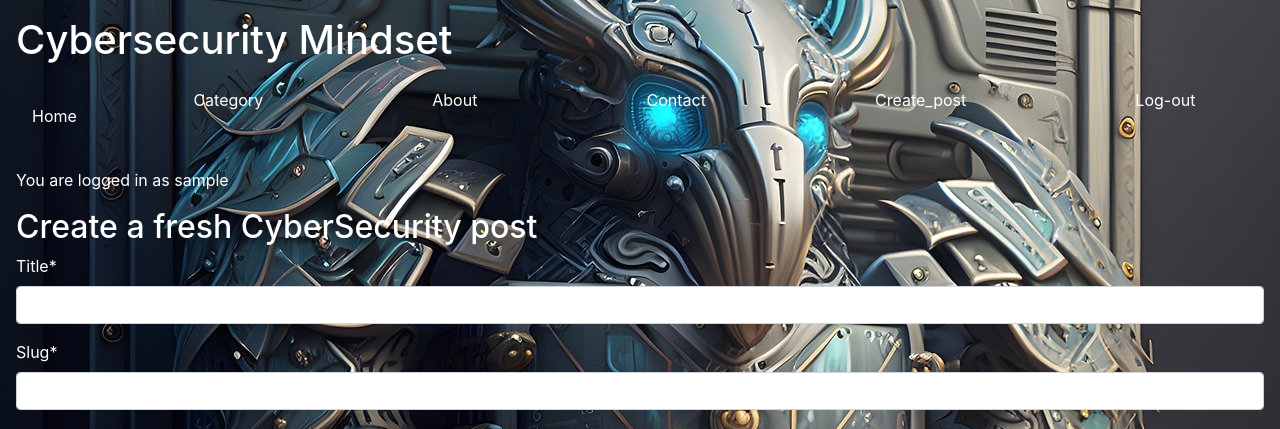
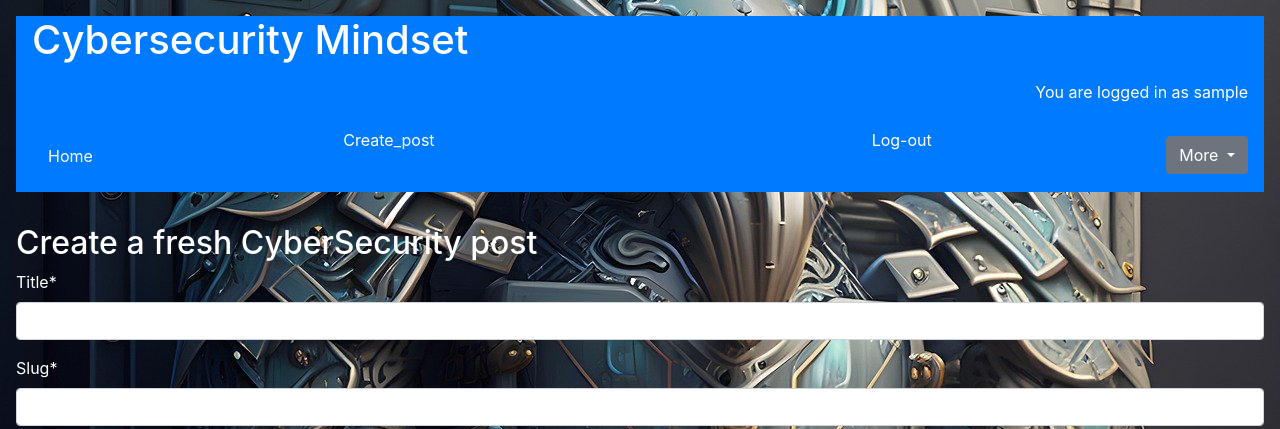
Before and after one commit to Adimserious/cyber-security-blog, a Django app: page /create/ in a window 1280 px wide. Shown: the top 429 px of the page. Run offline with Django 4.2, Linux system fonts and the light colour scheme; the visitor is signed in with stand-in values (Sample User, id 1); data that the repository does not hold is empty; some libraries are stand-ins or nearby versions.

```diff
--- a/blog/models.py
+++ b/blog/models.py
@@ -27,7 +27,7 @@ class Blog_post(models.Model):
     published = models.DateTimeField(default=timezone.now)
     updated = models.DateTimeField(auto_now=True)
     status = models.IntegerField(choices=STATUS_CHOICES, default=0)
-    category = models.ForeignKey(Category, on_delete=models.PROTECT, related_name="blog_post", default=1)
+    category = models.ForeignKey(Category, on_delete=models.PROTECT, related_name="category", default=1)
     # Meta data class with ordering attribute to sort result by the published field
     class Meta:
         ordering = ["-published"]
--- a/blog/templates/blog/create_post.html
+++ b/blog/templates/blog/create_post.html
@@ -8,11 +8,13 @@
 
 <div class="create_post text-white text-end m-3">
     <h2>Create a fresh CyberSecurity post</h2>
-    <form class="post-form" action="{% url 'create' %}" method="post" enctype="multipart/form-data">
+    <form class="post-form" action="{% url 'create' %}" method="POST" enctype="multipart/form-data">
         {{ form | crispy }}
         {% csrf_token %}
         <button class="btn btn-primary" type="submit">Create</button>
     </form>
 </div>
 
+
+
 {% endblock %}
--- a/blog/templates/blog/read_more.html
+++ b/blog/templates/blog/read_more.html
@@ -58,7 +58,8 @@
             <div class="card-body">
 
                 {% for comment in comments %}
-                <div class=" {% if not comment.approved and comment.author == user %} faded{% elif not comment.approved %} d-none{% endif %}">
+                <div class="{% if not comment.approved and comment.author == user %}
+                faded{% elif not comment.approved %}d-none{% endif %}">
                     <p class="font-weight-bold">
                         {{ comment.author }}
                         <span class="font-weight-normal">
--- a/blog/views.py
+++ b/blog/views.py
@@ -64,8 +64,16 @@ def read_more(request, slug):
         "comment_post": comment_post},
     )
 
+
 @login_required(login_url="/accounts/login/")
 def create_post(request):
+    """
+    Users create post
+
+    **Template:**
+
+    :template:`blog/create_post.html`
+    """
     if request.method == 'POST':
         form = forms.CreatePost(data=request.POST,)
         if form.is_valid():
--- a/templates/base.html
+++ b/templates/base.html
@@ -37,29 +37,26 @@
 
 <body>
     <header class="">
-        <div>
+        <div class="bg-primary text-end m-3">
             <a href="{% url 'home' %}">
                 <h1 class="text-end m-3 text-white logo">Cybersecurity Mindset</h1>
             </a>
+            <div>
+                {% if user.is_authenticated %}
+                <p class="text-end m-3 text-white text-right">You are logged in as {{ user }}</p>
+                {% else %}
+                <p class="text-end m-3 text-white text-right">Log in to create a post and leave a comment</p>
+                {% endif %}
+            </div>
 
             <ul class="nav nav-pills nav-fill">
                 <li class="text-end m-3">
                     <a class="nav-link text-white {% if request.path == home_url %}active{% endif %}"
                         href="{% url 'home' %}">Home</a>
                 </li>
-                <li class="nav-item">
-                    <a class="nav-link text-white" href="#">Category </a>
-                </li>
-                <li class="nav-item">
-                    <a class="nav-link text-white {% if request.path == about_url %}active{%endif%}" aria-current="page"
-                        href="{% url 'about_page' %}">About</a>
-                </li>
-                <li class="nav-item">
-                    <a class="nav-link text-white {% if request.path == contact %}active{%endif%}"
-                        href="{% url 'contact' %}">Contact</a>
-                </li>
+
                 {% if user.is_authenticated %}
-                <li class="nav-item">
+                <li class="nav-item nav-fill">
                     <a class="nav-link text-white {% if request.path == contact %}active{%endif%}"
                         href="{% url 'create' %}">Create_post</a>
                 </li>
@@ -77,7 +74,29 @@
                         href="{% url 'account_login' %}">Login</a>
                 </li>
                 {% endif %}
+
+
+
+                <div class="dropdown text-end m-3">
+                    <button class="btn btn-secondary dropdown-toggle" type="button" id="dropdownMenu2"
+                        data-toggle="dropdown" aria-haspopup="true" aria-expanded="false">
+                        More
+                    </button>
+                    <ul>
+                        <div class="dropdown-menu" aria-labelledby="dropdownMenu2">
+                            <button class="dropdown-item" type="button">
+                                <a href="#">Category </a>
+                            </button>
+                            <button class="dropdown-item" type="button"><a
+                                    class=" {% if request.path == about_url %}active{%endif%}" aria-current="page"
+                                    href="{% url 'about_page' %}">About</a></button>
+                            <button class="dropdown-item" type="button"><a
+                                    class=" {% if request.path == contact %}active{%endif%}"
+                                    href="{% url 'contact' %}">Contact</a></button>
+                        </div>
                     </ul>
+            </ul>
+        </div>
 
         </div>
     </header>
@@ -91,8 +110,7 @@
           fade show" id="msg" role="alert">
                     {{ message | safe }}
                     <!-- Add JavaScript functionality later -->
-          <button type="button" class="btn-close"
-            data-bs-dismiss="alert" aria-label="Close"></button>
+                    <button type="button" class="btn-close" data-bs-dismiss="alert" aria-label="Close"></button>
                 </div>
                 {% endfor %}
             </div>
@@ -101,12 +119,6 @@
 
 
     <main class="">
-        {% if user.is_authenticated %}
-        <p class="text-end m-3 text-white">You are logged in as {{ user }}</p>
-        {% else %}
-        <p class="text-end m-3 text-white">Log in to create a post and leave a comment</p>
-        {% endif %}
-
         {% block content %}
         <!-- Content Goes here -->
         {% endblock content %}
```
Also changed, not shown: blog/templates/blog/all_post.html (+10 -1 lines), README.md. Lines whose indentation alone changed are shown as unchanged.
